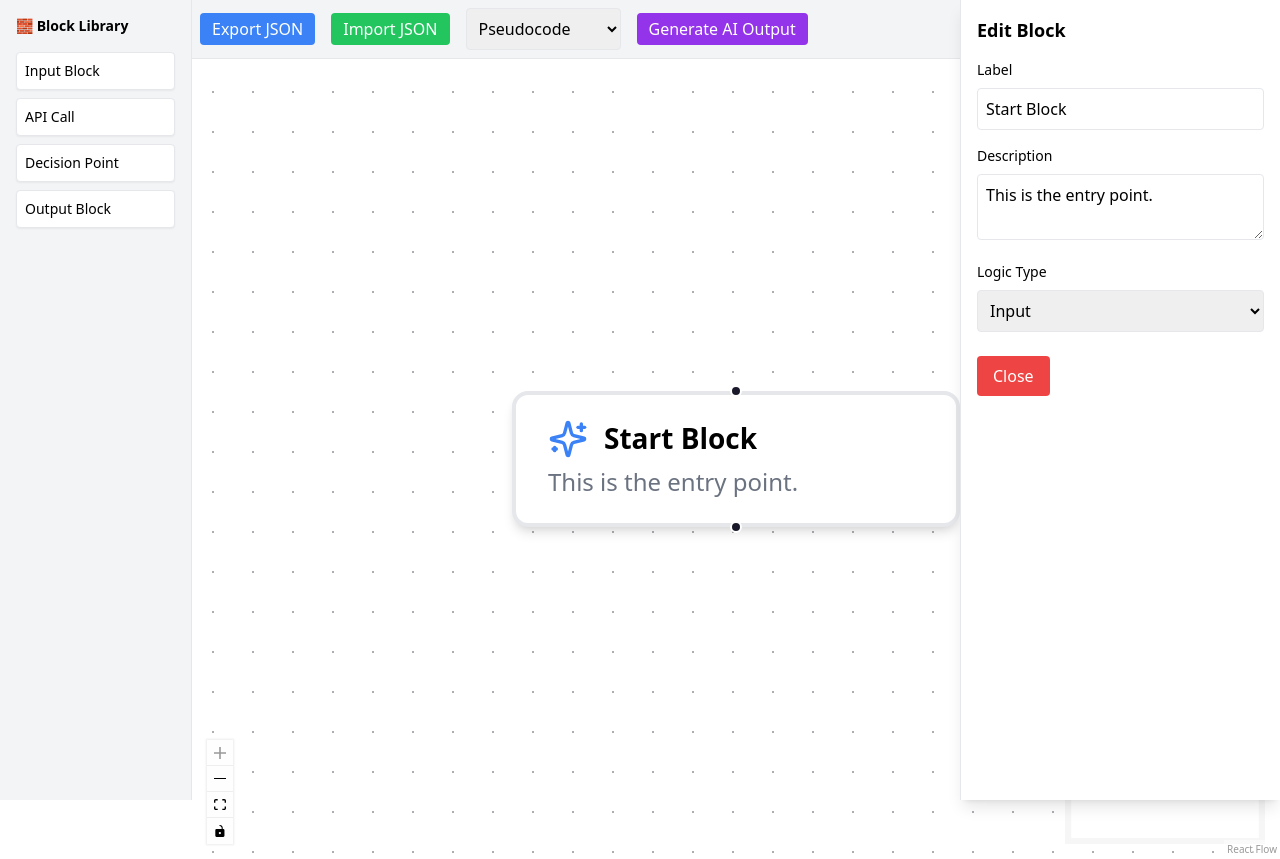
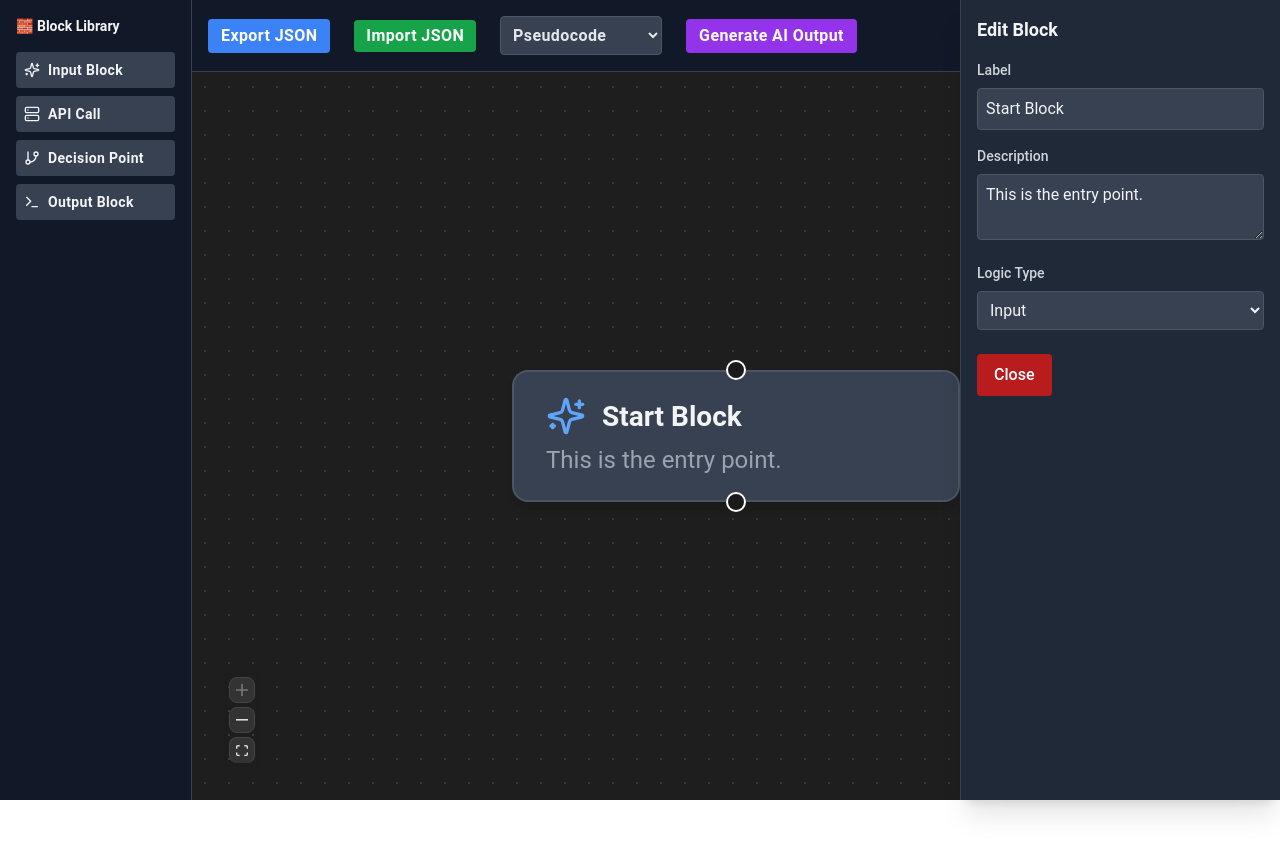
Before and after one commit to Gagan2004/lucid_code-Client, a React (Vite) app: page / in a window 1280 px wide. Both pictures are taken after a click on the element 736 px from the left and 391 px from the top of the page. After the commit the page ends 800 px from the top, so only its background shows below. Built offline with nearby package versions, Linux system fonts and the light colour scheme.

Commit message:
modern UI/UX

```diff
--- a/src/App.tsx
+++ b/src/App.tsx
@@ -111,15 +111,15 @@ function App() {
       <Sidebar />
 
       <div
-        className="flex-1 h-screen"
+        className="flex-1 flex flex-col"
         onDrop={onDrop}
         onDragOver={(e) => e.preventDefault()}
       >
         {/* Toolbar */}
-        <div className="p-2 flex gap-4 bg-gray-100 border-b items-center">
+        <div className="p-4 flex gap-6 bg-gray-900 border-b border-gray-700 items-center text-gray-200">
           {/* Export JSON */}
           <button
-            className="bg-blue-500 text-white px-3 py-1 rounded hover:bg-blue-600"
+            className=" font-semibold tracking-wide bg-blue-500 text-white px-3 py-1 rounded hover:bg-blue-600"
             onClick={() => {
               const data = JSON.stringify({ nodes, edges }, null, 2)
               const blob = new Blob([data], { type: 'application/json' })
@@ -134,7 +134,7 @@ function App() {
           </button>
 
           {/* Import JSON */}
-          <label className="bg-green-500 text-white px-3 py-1 rounded cursor-pointer hover:bg-green-600">
+          <label className="font-semibold tracking-wide bg-green-600 text-white px-3 py-1 rounded cursor-pointer hover:bg-green-700 transition-colors duration-200">
             Import JSON
             <input
               type="file"
@@ -162,7 +162,7 @@ function App() {
 
           {/* AI Mode Selector */}
           <select
-            className="border rounded p-2"
+            className="font-semibold tracking-wide border border-gray-600 rounded p-2 bg-gray-700 text-gray-200 focus:outline-none focus:border-blue-500"
             value={aiMode}
             onChange={(e) =>
               setAiMode(e.target.value as 'pseudocode' | 'explanation' | 'code')
@@ -175,7 +175,7 @@ function App() {
 
           {/* Generate AI Output */}
           <button
-            className="bg-purple-600 text-white px-3 py-1 rounded hover:bg-purple-700"
+            className=" font-semibold tracking-wide bg-purple-600 text-white px-3 py-1 rounded hover:bg-purple-700"
             onClick={handleGenerateAi}
           >
             Generate AI Output
@@ -183,7 +183,7 @@ function App() {
         </div>
 
         {/* React Flow Canvas */}
-        <ReactFlow
+        <ReactFlow className="flex-1"
  nodes={nodes}
  edges={edges}
  onNodesChange={onNodesChange}
@@ -192,22 +192,35 @@ function App() {
  onNodeClick={(_, node) => setSelectedNode(node)}
  nodeTypes={nodeTypes}
  fitView
+ style={{ background: '#1e1e1e' }} // Slightly lighter dark background
  >
-          <Background />
-          <Controls />
-          <MiniMap />
+          <Background variant="dots" gap={12} size={1} color="#444" /> {/* Darker background dots */}
+          <Controls
+            style={{ bottom: 20, left: 20 }} // Position controls at bottom left
+            showZoom={true}
+            showFitView={true}
+            showInteractive={false}
+            className="react-flow__controls--dark" // Custom class for styling
+ />
+          <MiniMap
+            position="bottom-right" // Position minimap at bottom right
+ nodeColor={() => '#4a4a4a'} // Darker node color in minimap
+            nodeBorderRadius={2}
+            maskColor="#22262d99" // Darker mask color
+          />
         </ReactFlow>
       </div>
 
       {/* Edit Block Side Panel */}
+      {/* Edit Block Side Panel */}
       {selectedNode && (
-        <div className="fixed top-0 right-0 w-80 h-full bg-white shadow-lg border-l p-4 z-50">
-          <h2 className="text-lg font-semibold mb-4">Edit Block</h2>
+        <div className="fixed top-0 right-0 w-80 h-full bg-gray-800 shadow-xl border-l border-gray-700 p-4 z-50 text-gray-200"> {/* Dark theme classes */}
+          <h2 className="text-lg font-semibold mb-4 text-gray-100">Edit Block</h2> {/* Darker heading color */}
 
-          <label className="block mb-2 text-sm font-medium">Label</label>
+          <label className="block mb-2 text-sm font-medium text-gray-300">Label</label> {/* Label color */}
           <input
             type="text"
-            className="w-full border rounded p-2 mb-4"
+            className="w-full border border-gray-600 rounded p-2 mb-4 bg-gray-700 text-gray-100 focus:outline-none focus:border-blue-500" /* Input styling */
             value={selectedNode.data.label}
             onChange={(e) => {
               const updatedLabel = e.target.value
@@ -224,9 +237,9 @@ function App() {
             }}
           />
 
-          <label className="block mb-2 text-sm font-medium">Description</label>
+          <label className="block mb-2 text-sm font-medium text-gray-300">Description</label> {/* Label color */}
           <textarea
-            className="w-full border rounded p-2 mb-4"
+            className="w-full border border-gray-600 rounded p-2 mb-4 bg-gray-700 text-gray-100 focus:outline-none focus:border-blue-500" /* Textarea styling */
             value={selectedNode.data.description}
             onChange={(e) => {
               const updatedDesc = e.target.value
@@ -243,9 +256,9 @@ function App() {
             }}
           />
 
-          <label className="block mb-2 text-sm font-medium">Logic Type</label>
+          <label className="block mb-2 text-sm font-medium text-gray-300">Logic Type</label> {/* Label color */}
           <select
-            className="w-full border rounded p-2"
+            className="w-full border border-gray-600 rounded p-2 bg-gray-700 text-gray-100 focus:outline-none focus:border-blue-500" /* Select styling */
             value={selectedNode.data.logicType}
             onChange={(e) => {
               const newType = e.target.value
@@ -268,13 +281,14 @@ function App() {
           </select>
 
           <button
-            className="mt-6 bg-red-500 hover:bg-red-600 text-white px-4 py-2 rounded"
+            className="mt-6 bg-red-700 hover:bg-red-600 text-white px-4 py-2 rounded" /* Button styling */
             onClick={() => setSelectedNode(null)}
           >
             Close
           </button>
         </div>
       )}
+
 
       {/* AI Output Modal */}
       <AIModal
--- a/src/components/CustomNode.tsx
+++ b/src/components/CustomNode.tsx
@@ -11,25 +11,25 @@ export type CustomNodeData = {
   };
 
 const icons: any = {
-  input: <Sparkles className="text-blue-500" size={20} />,
-  api: <Server className="text-purple-500" size={20} />,
-  decision: <GitBranch className="text-yellow-500" size={20} />,
-  output: <Terminal className="text-green-500" size={20} />,
+  input: <Sparkles className="text-blue-400" size={20} />,
+  api: <Server className="text-purple-400" size={20} />,
+  decision: <GitBranch className="text-yellow-400" size={20} />,
+  output: <Terminal className="text-green-400" size={20} />,
 }
 
 const CustomNode: React.FC<NodeProps> = ({ data }) => {
   return (
-    <div className="bg-white border-2 rounded-lg shadow-md px-4 py-3 w-56">
+    <div className="bg-gray-700 border border-gray-600 rounded-lg px-4 py-3 w-56 text-gray-200 hover:bg-gray-600 transition-colors duration-200 shadow-md">
       <div className="flex items-center gap-2 mb-1">
         {icons[data.logicType]}
-        <h3 className="font-bold text-sm">{data.label || 'Untitled Block'}</h3>
+        <h3 className="font-bold text-sm text-gray-100">{data.label || 'Untitled Block'}</h3>
       </div>
-      <p className="text-xs text-gray-500">{data.description || 'No description.'}</p>
+      <p className="text-xs text-gray-400">{String(data.description) || 'No description.'}</p>
 
       <Handle type="target" position={Position.Top} />
       <Handle type="source" position={Position.Bottom} />
-      {/* <Handle type="source" position={Position.Right} />
-      <Handle type="target" position={Position.Left} /> */}
+      {/* <Handle type=\"source\" position={Position.Right} />
+      <Handle type=\"target\" position={Position.Left} /> */}
 
     </div>
   )
--- a/src/components/Sidebar.tsx
+++ b/src/components/Sidebar.tsx
@@ -1,10 +1,11 @@
 import React from 'react'
+import { Sparkles, Server, GitBranch, Terminal } from 'lucide-react' // Import icons
 
 const blockTypes = [
-  { type: 'input', label: 'Input Block' },
-  { type: 'api', label: 'API Call' },
-  { type: 'decision', label: 'Decision Point' },
-  { type: 'output', label: 'Output Block' },
+  { type: 'input', label: 'Input Block', icon: <Sparkles size={16} /> }, // Add icon prop
+  { type: 'api', label: 'API Call', icon: <Server size={16} /> }, // Add icon prop
+  { type: 'decision', label: 'Decision Point', icon: <GitBranch size={16} /> }, // Add icon prop
+  { type: 'output', label: 'Output Block', icon: <Terminal size={16} /> }, // Add icon prop
 ]
 
 const Sidebar = () => {
@@ -14,15 +15,16 @@ const Sidebar = () => {
   }
 
   return (
-    <div className="w-48 p-4 bg-gray-100 border-r h-screen">
-      <h2 className="text-sm font-bold mb-4">🧱 Block Library</h2>
+    <div className="w-48 p-4 bg-gray-900 border-r border-gray-700 h-screen text-gray-200">
+      <h2 className="text-sm font-bold mb-4 text-gray-100">🧱 Block Library</h2>
       {blockTypes.map((block) => (
         <div
           key={block.type}
           draggable
           onDragStart={(e) => handleDragStart(e, block.type)}
-          className="p-2 mb-2 cursor-move rounded bg-white shadow-sm text-sm border hover:bg-gray-50"
+          className="p-2 mb-2 cursor-move rounded bg-gray-700 text-gray-100 text-sm hover:bg-gray-600 transition-colors duration-200 flex items-center gap-2 font-semibold tracking-wide" // Added font-semibold and tracking-wide
         >
+          {block.icon} {/* Render icon */}
           {block.label}
         </div>
       ))}
--- a/src/index.css
+++ b/src/index.css
@@ -1,20 +1,37 @@
 @tailwind base;
 @tailwind components;
 @tailwind utilities;
-/* :root {
-  font-family: system-ui, Avenir, Helvetica, Arial, sans-serif;
+body {
+  font-family: 'Roboto', sans-serif;
   line-height: 1.5;
   font-weight: 400;
-
   color-scheme: light dark;
-  color: rgba(255, 255, 255, 0.87);
-  background-color: #242424;
-
-  font-synthesis: none;
-  text-rendering: optimizeLegibility;
   -webkit-font-smoothing: antialiased;
   -moz-osx-font-smoothing: grayscale;
 }
+
+/* Targeting default React Flow handles */
+.react-flow__handle {
+  width: 10px !important; /* Increase the width */
+  height: 10px !important; /* Increase the height */
+  border-radius: 50% !important; /* Make them round, optional */
+  background: #1a1a1a !important; /* Add a background color for visibility */
+  /* You can add more styles like border, etc. */
+}
+
+/* Increasing the clickable area around the handle */
+.react-flow__handle::before {
+  content: '';
+  position: absolute;
+  top: 5px; /* Adjust these values to increase the clickable area */
+  left: 5px; /* Adjust these values to increase the clickable area */
+  right: 5px; /* Adjust these values to increase the clickable area */
+  bottom: 5px; /* Adjust these values to increase the clickable area */
+  background: transparent; /* Keep the pseudo-element invisible */
+  pointer-events: all; /* Make the pseudo-element receive mouse events */
+}
+
+
 
 a {
   font-weight: 500;
@@ -27,10 +44,25 @@ a:hover {
 
 body {
   margin: 0;
-  display: flex;
-  place-items: center;
   min-width: 320px;
-  min-height: 100vh;
+  min-height: 100vh; /* Ensure body takes at least full viewport height */
+}
+
+.react-flow__controls button {
+  background-color: #333; /* Dark background for buttons */
+  color: #e0e0e0; /* Light text/icon color */
+  border: 1px solid #444; /* Subtle border */
+  margin: 2px; /* Add some margin between buttons */
+}
+
+.react-flow__controls button:hover {
+  background-color: #444; /* Slightly lighter background on hover */
+  color: #fff; /* White text/icon on hover */
+  border-color: #555; /* Slightly lighter border on hover */
+}
+
+.react-flow__controls button svg {
+  fill: #e0e0e0; /* Ensure icons are light */
 }
 
 h1 {
@@ -46,10 +78,11 @@ button {
   font-weight: 500;
   font-family: inherit;
   background-color: #1a1a1a;
+  color: #e0e0e0; /* Light grey text color */
   cursor: pointer;
-  transition: border-color 0.25s;
+  transition: background-color 0.25s ease-in-out;
 }
-button:hover {
+button:hover, button:focus {
   border-color: #646cff;
 }
 button:focus,
@@ -59,13 +92,21 @@ button:focus-visible {
 
 @media (prefers-color-scheme: light) {
   :root {
-    color: #213547;
-    background-color: #ffffff;
+    color: #213547; /* Dark grey text color */
+    background-color: #ffffff; /* White background */
   }
   a:hover {
     color: #747bff;
   }
   button {
     background-color: #f9f9f9;
+    color: #213547; /* Dark grey text color */
   }
-} */
+}
+
+@media (prefers-color-scheme: dark) {
+  :root {
+    color: #e0e0e0; /* Light grey text color */
+    background-color: #1a1a1a; /* Dark grey background color */
+  }
+}
```
Also changed, not shown: 1 other file (tests, documents, lock files or other folders). Lines whose indentation alone changed are shown as unchanged.
